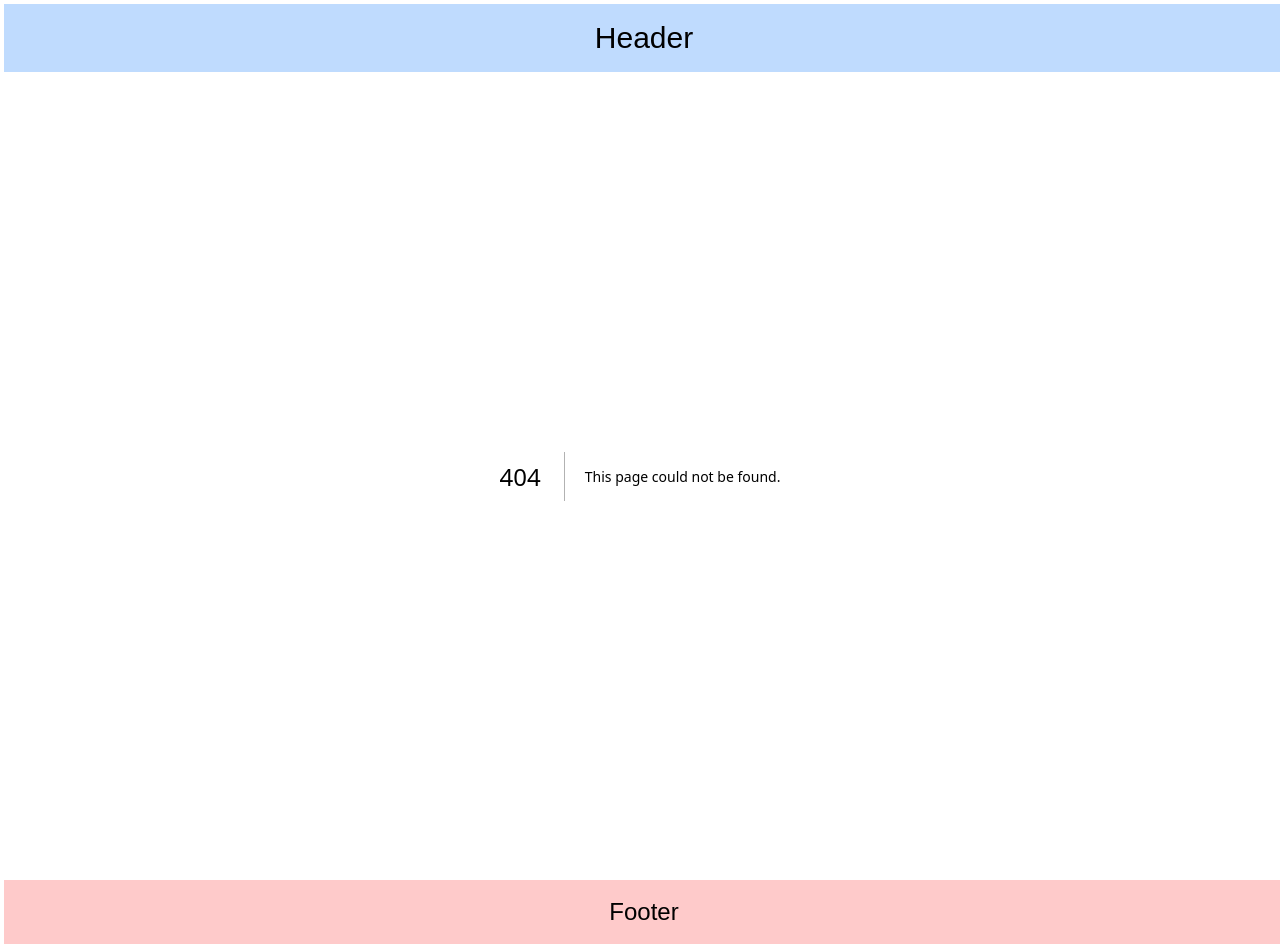
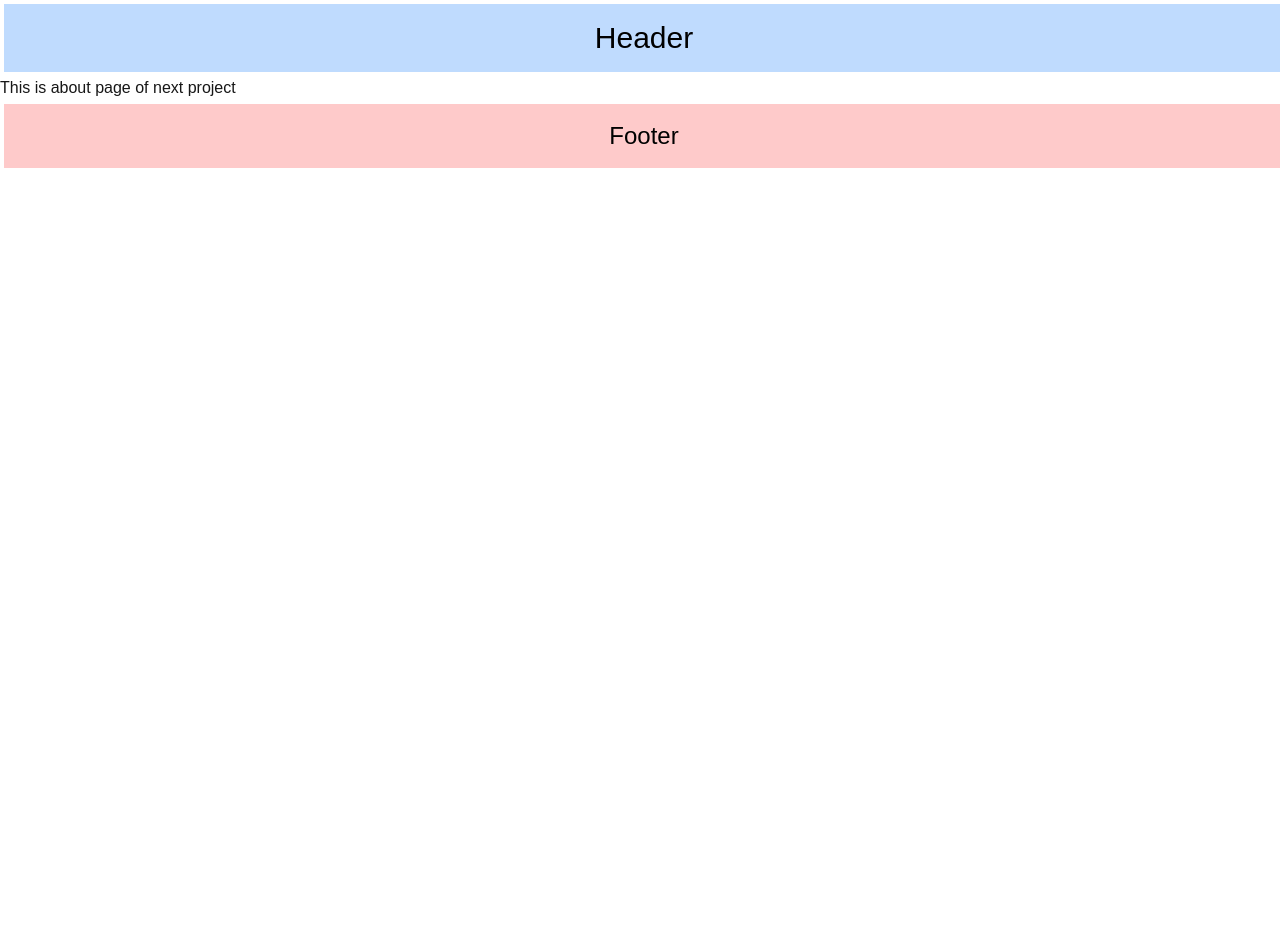
Before and after one commit to codewithcherry/LearnNextJS, a Next.js app in the folder test-nextjs/: page /about in a window 1280 px wide. Before the commit this address had no page. After the commit the page ends 800 px from the top, so only its background shows below. Built offline with nearby package versions, Linux system fonts and the light colour scheme.

Commit message:
create about page

```diff
--- /dev/null
+++ b/test-nextjs/src/app/about/page.js
@@ -0,0 +1,11 @@
+import React from 'react'
+
+const Page = () => {
+  return (
+    <div>
+        <h1>This is about page of next project</h1>
+    </div>
+  )
+}
+
+export default Page
```
